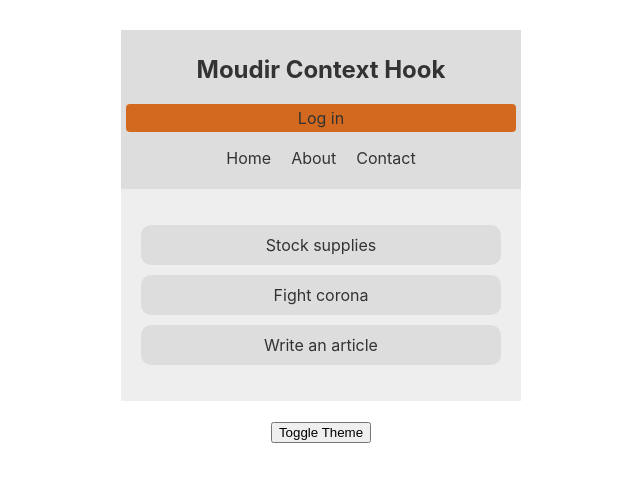
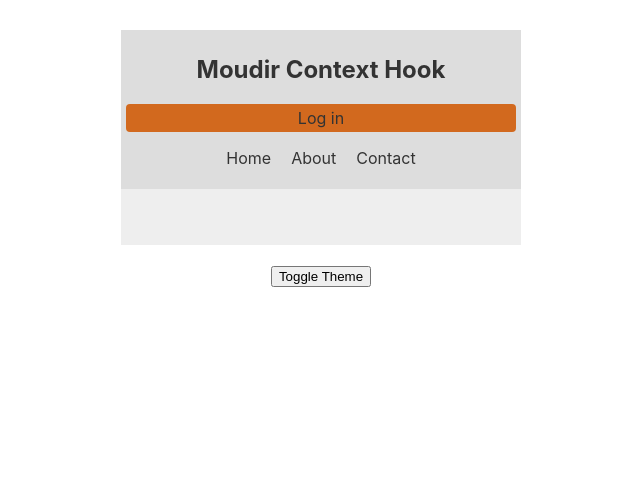
Before and after one commit to abenheni/moudir-hc, a React (Create React App) app: page / in a window 1280 px wide. Shown: the top 482 px of the page, without its empty margins (319-959 px from the left). Built offline with nearby package versions, Linux system fonts and the light colour scheme.

Commit message:
using react reducers

```diff
--- a/package.json
+++ b/package.json
@@ -8,7 +8,8 @@
     "@testing-library/user-event": "^7.1.2",
     "react": "^16.13.1",
     "react-dom": "^16.13.1",
-    "react-scripts": "3.4.1"
+    "react-scripts": "3.4.1",
+    "uuid": "^7.0.3"
   },
   "scripts": {
     "start": "react-scripts start",
--- a/src/App.js
+++ b/src/App.js
@@ -4,6 +4,7 @@ import TaskList from './components/TaskList';
 import ToggleTheme from './components/ToggleTheme';
 import ThemeContextProvider from './contexts/ThemeContext';
 import AuthContextProvider from './contexts/AuthContext';
+import TaskContextProvider from './contexts/TaskContext';
 
 function App() {
   return (
@@ -11,7 +12,9 @@ function App() {
       <ThemeContextProvider>
         <AuthContextProvider>
           <NavBar />
-          <TaskList />
+          <TaskContextProvider>
+            <TaskList />
+          </TaskContextProvider>
           <ToggleTheme />
         </AuthContextProvider>
       </ThemeContextProvider>
--- a/src/components/NavBar.js
+++ b/src/components/NavBar.js
@@ -1,15 +1,10 @@
-import React, { Component } from 'react';
+import React, { useContext } from 'react';
 import { ThemeContext } from '../contexts/ThemeContext';
 import { AuthContext } from '../contexts/AuthContext';
 
-class NavBar extends Component {
-
-    render() {
-        return (
-        <AuthContext.Consumer>{(authContext) => (
-                <ThemeContext.Consumer>{(themeContext) => {
-                    const { isAuthenticated, toggleAuth } = authContext;
-                    const { isLightTheme, light, dark } = themeContext;
+const NavBar = () => {
+    const { isAuthenticated, toggleAuth } = useContext(AuthContext);
+    const { isLightTheme, light, dark } = useContext(ThemeContext);
     const theme = isLightTheme ? light : dark;
     return(
         <nav style={{ background: theme.ui, color: theme.content }}>
@@ -24,11 +19,6 @@ class NavBar extends Component {
         </ul>
     </nav>
     );
-                }}
-                </ThemeContext.Consumer>
-            )}
-        </AuthContext.Consumer>)
-    }
 }
 
 export default NavBar;
--- /dev/null
+++ b/src/components/TaskDetails.js
@@ -0,0 +1,15 @@
+import React, { useContext } from 'react';
+import { TaskContext } from '../contexts/TaskContext';
+import { ThemeContext } from '../contexts/ThemeContext';
+
+const TaskDetails = (task) => {
+    const { dispatch } = useContext(TaskContext);
+    return(
+        <li>
+            <div className='task-description'>{task.description}</div>
+            <button onClick={dispatch({type: 'DELETE_TASK', id: task.id})} />
+        </li>
+    )
+}
+
+export default TaskDetails;
--- a/src/components/TaskList.js
+++ b/src/components/TaskList.js
@@ -1,27 +1,21 @@
-import React, { Component } from 'react';
+import React, { useContext } from 'react';
 import { ThemeContext } from '../contexts/ThemeContext';
+import { TaskContext } from '../contexts/TaskContext';
+import TaskDetails from './TaskDetails';
 
-class TaskList extends Component {
-
-    render() {
-        return(
-            <ThemeContext.Consumer>{(context) => {
-                const { isLightTheme, light, dark } = context;
-                const theme = isLightTheme ? light : dark;
-                return(
-                <div className='task-list' style={{ color: theme.content, background: theme.bg }}>
+const TaskList = () => {
+    const { isLightTheme, light, dark } = useContext(ThemeContext);
+    const { tasks } = useContext(TaskContext);
+    const theme = isLightTheme ? light : dark;
+    return(
+        <div className='task-list' style={{ color: theme.content, background: theme.bg }}>
                     <ul>
-                        <li style={{ background: theme.ui }}>Stock supplies</li>
-                        <li style={{ background: theme.ui }}>Fight corona</li>
-                        <li style={{ background: theme.ui }}>Write an article</li>
+                        {tasks.map((task) => {
+                            return(<TaskDetails task={task} key={task.id} />)
+                        })}
                     </ul>
                 </div>
-                )
-            }}
-
-            </ThemeContext.Consumer>
-        );
-    }
+    );
 }
 
 export default TaskList;
--- a/src/components/ToggleTheme.js
+++ b/src/components/ToggleTheme.js
@@ -1,15 +1,11 @@
-import React, { Component } from 'react';
+import React, { useContext } from 'react';
 import { ThemeContext } from '../contexts/ThemeContext';
 
-class ToggleTheme extends Component {
-    static contextType = ThemeContext;
-
-    render() {
-        const { toggleTheme } = this.context;
-        return(
-            <button onClick={ toggleTheme }>Toggle Theme</button>
-        )
-    }
+const ToggleTheme = () => {
+    const { toggleTheme } = useContext(ThemeContext);
+    return (
+        <button onClick={ toggleTheme }>Toggle Theme</button>
+    );
 }
 
 export default ToggleTheme;
--- /dev/null
+++ b/src/contexts/TaskContext.js
@@ -0,0 +1,16 @@
+import React, { createContext, useState, useReducer } from 'react';
+import { taskReducer } from '../reducers/taskReducer';
+
+export const TaskContext = createContext();
+
+const TaskContextProvider = (props) => {
+    const [tasks, dispatch] = useReducer(taskReducer, []);
+
+    return (
+      <TaskContext.Provider value={{tasks}}>
+          {props.children}
+      </TaskContext.Provider>
+    );
+}
+
+export default TaskContextProvider;
--- /dev/null
+++ b/src/reducers/taskReducer.js
@@ -0,0 +1,15 @@
+import uuid from 'uuid/v1';
+
+export const taskReducer = (state, action) => {
+    switch(action.type) {
+        case 'ADD_TASK':
+            return [...state, {
+                description: action.task.description,
+                id: uuid()
+            }]
+        case 'REMOVE_BOOK':
+            return state.filter(task => task.id !== action.id)
+        default:
+            return state
+    }
+}
```
Also changed, not shown: src/components/TaskForm.js (added, +21 -0 lines). Lines whose indentation alone changed are shown as unchanged.
